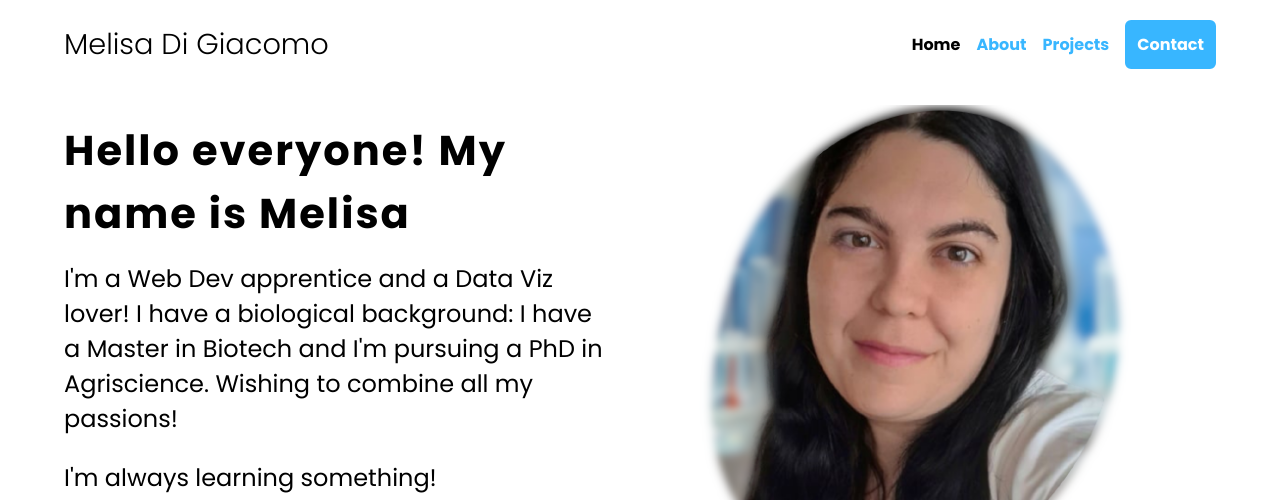
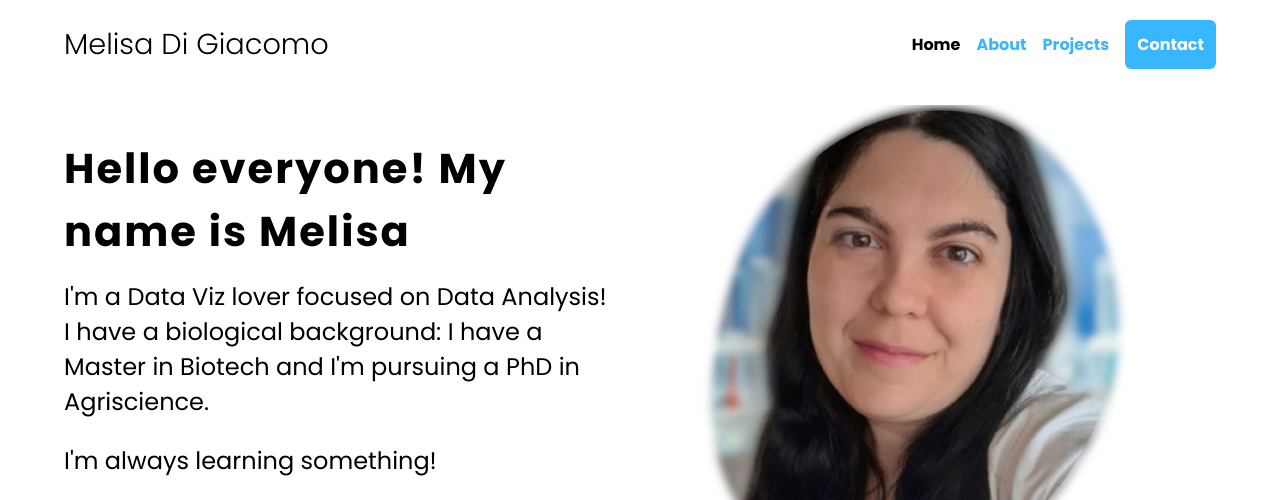
Before and after one commit to melisadigiacomo/melisadigiacomo-portfolio, a plain HTML site: page index.html in a window 1280 px wide. Shown: the top 500 px of the page. Drawn offline with Linux system fonts and the light colour scheme.

Commit message:
update index file

```diff
--- a/index.html
+++ b/index.html
@@ -45,9 +45,8 @@
         <article class="home__main container">
             <div class="home__texts">
                 <h1 class="home__title">Hello everyone! My name is Melisa</h1>
-                <p class="home__subtitle">I'm a Web Dev apprentice and a Data Viz lover! I have a biological
-                    background: I have a Master in Biotech and I'm pursuing a PhD in Agriscience. Wishing to
-                    combine all my passions!</p>
+                <p class="home__subtitle">I'm a Data Viz lover focused on Data Analysis! I have a biological
+                    background: I have a Master in Biotech and I'm pursuing a PhD in Agriscience.</p>
                 <p class="home__subtitle">I'm always learning something!</p>
 
                 <a href="https://www.linkedin.com/in/melisa-di-giacomo/" target="_blank"><img src="images/linkedin.png" alt="linkedin" class="home__icon"></a>
```
